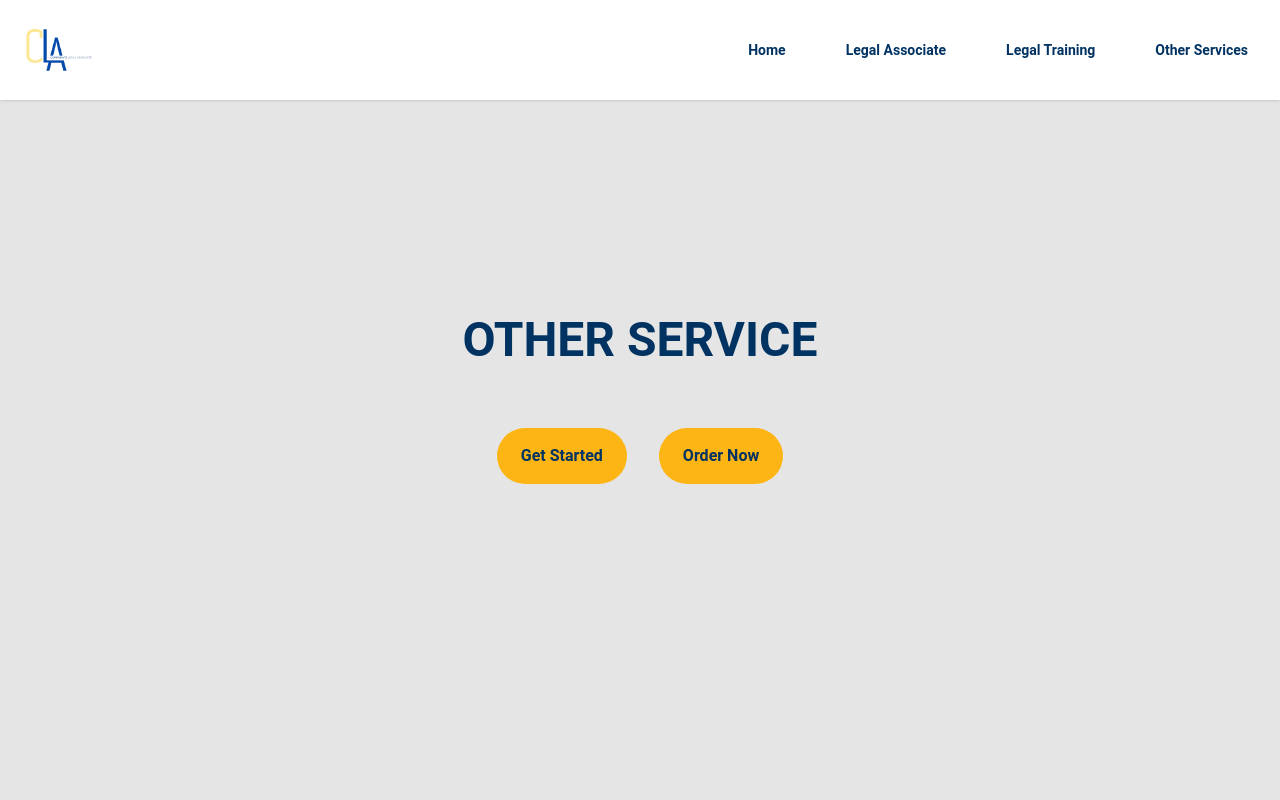
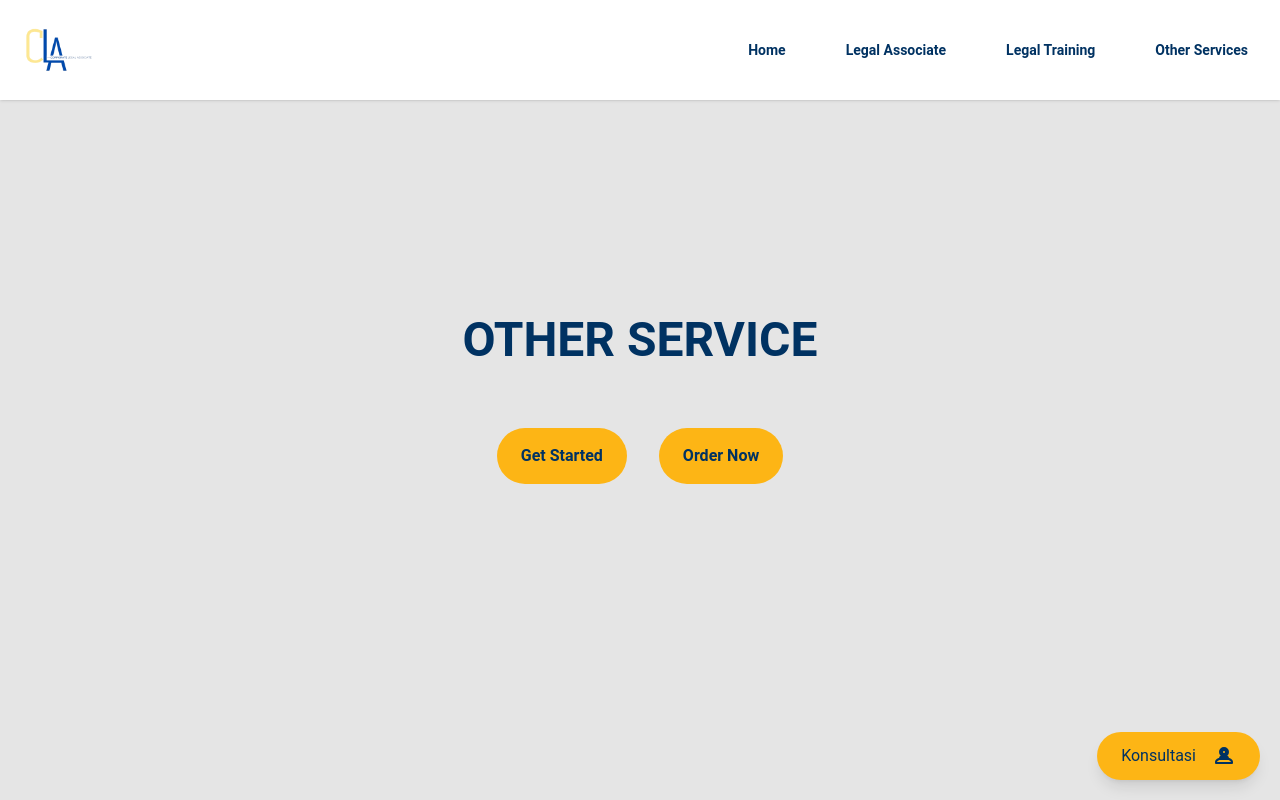
Before and after one commit to nctrnlman/client-cla-indonesia, a React (Vite) app: page /other-service in a window 1280 px wide. Shown: the top 800 px of the page. Built offline with nearby package versions, Linux system fonts and the light colour scheme.

Commit message:
fix(chat) : chat button

```diff
--- a/src/App.jsx
+++ b/src/App.jsx
@@ -7,6 +7,7 @@ import Footer from "./components/bar/Footer";
 import LegalAssociate from "./pages/LegalAssociate";
 import LegalTraining from "./pages/LegalTraining";
 import OtherService from "./pages/OtherService";
+import ConsultationButton from "./components/navigation/ConsultationButton";
 function App() {
   return (
     <>
@@ -17,6 +18,7 @@ function App() {
         <Route path="/legal-training" element={<LegalTraining />} />
         <Route path="/other-service" element={<OtherService />} />
       </Routes>
+      <ConsultationButton />
       <Footer />
     </>
   );
--- /dev/null
+++ b/src/components/navigation/ConsultationButton.jsx
@@ -0,0 +1,33 @@
+import { useState } from "react";
+
+const ConsultationButton = () => {
+  const [hovered, setHovered] = useState(false);
+
+  return (
+    <button
+      onMouseEnter={() => setHovered(true)}
+      onMouseLeave={() => setHovered(false)}
+      className="fixed bottom-5 right-5 flex items-center justify-center px-6 py-3 bg-secondary text-primary rounded-full shadow-lg z-50 hover:bg-primary hover:text-white transition duration-300"
+    >
+      <span className="relative transition duration-300 pr-4">
+        {hovered ? "Hubungi Kami" : "Konsultasi"}
+      </span>
+      <svg
+        xmlns="http://www.w3.org/2000/svg"
+        fill="none"
+        viewBox="0 0 24 24"
+        stroke="currentColor"
+        className="w-6 h-6"
+      >
+        <path
+          strokeLinecap="round"
+          strokeLinejoin="round"
+          strokeWidth="2"
+          d="M12 12c2.21 0 4-1.79 4-4s-1.79-4-4-4-4 1.79-4 4 1.79 4 4 4zm0 2c-2.67 0-8 1.34-8 4v1h16v-1c0-2.66-5.33-4-8-4zm0-4c1.1 0 2-.9 2-2s-.9-2-2-2-2 .9-2 2 .9 2 2 2zm0 2c-1.39 0-4 .7-4 2v1h8v-1c0-1.3-2.61-2-4-2z"
+        />
+      </svg>
+    </button>
+  );
+};
+
+export default ConsultationButton;
```
